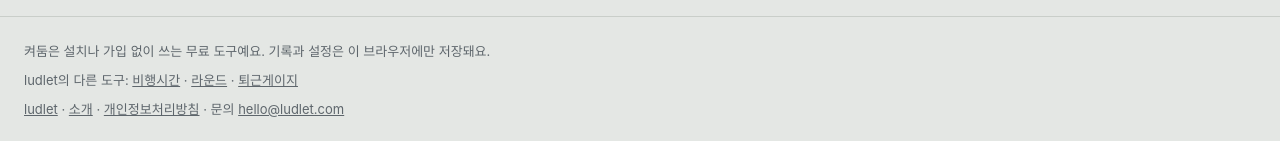
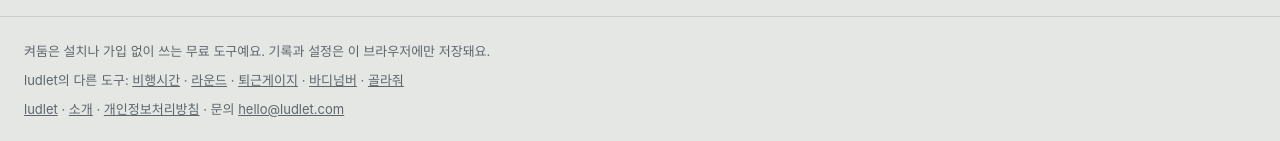
Before and after one commit to jokbal0329-byte/kyeodum, a plain HTML site: page classroom.html in a window 1280 px wide. Shown: the part 4365-4506 px from the top of the page. Drawn offline with Linux system fonts and the light colour scheme; a web font is replaced by a local one.

Commit message:
feat: link 바디넘버 and 골라줘 in the sibling-tools footer
Co-Authored-By: Claude Opus 5.5 <noreply@anthropic.com>

```diff
--- a/classroom.html
+++ b/classroom.html
@@ -349,7 +349,7 @@
 
 <footer class="foot">
   <p>켜둠은 설치나 가입 없이 쓰는 무료 도구예요. 기록과 설정은 이 브라우저에만 저장돼요.</p>
-  <p class="foot-links">ludlet의 다른 도구: <a href="https://flyhours.ludlet.com/">비행시간</a> · <a href="https://round.ludlet.com/">라운드</a> · <a href="https://offwork.ludlet.com/">퇴근게이지</a></p>
+  <p class="foot-links">ludlet의 다른 도구: <a href="https://flyhours.ludlet.com/">비행시간</a> · <a href="https://round.ludlet.com/">라운드</a> · <a href="https://offwork.ludlet.com/">퇴근게이지</a> · <a href="https://bmi.ludlet.com/">바디넘버</a> · <a href="https://random.ludlet.com/">골라줘</a></p>
   <p class="foot-links"><a href="https://ludlet.com">ludlet</a> · <a href="https://ludlet.com/about">소개</a> · <a href="https://ludlet.com/privacy">개인정보처리방침</a> · 문의 <a href="mailto:hello@ludlet.com">hello@ludlet.com</a></p>
 </footer>
 
```
Also changed, not shown: clock.html (+1 -1 lines), flip.html (+1 -1 lines), index.html (+1 -1 lines), metronome.html (+1 -1 lines), pomodoro.html (+1 -1 lines), study.html (+1 -1 lines).
